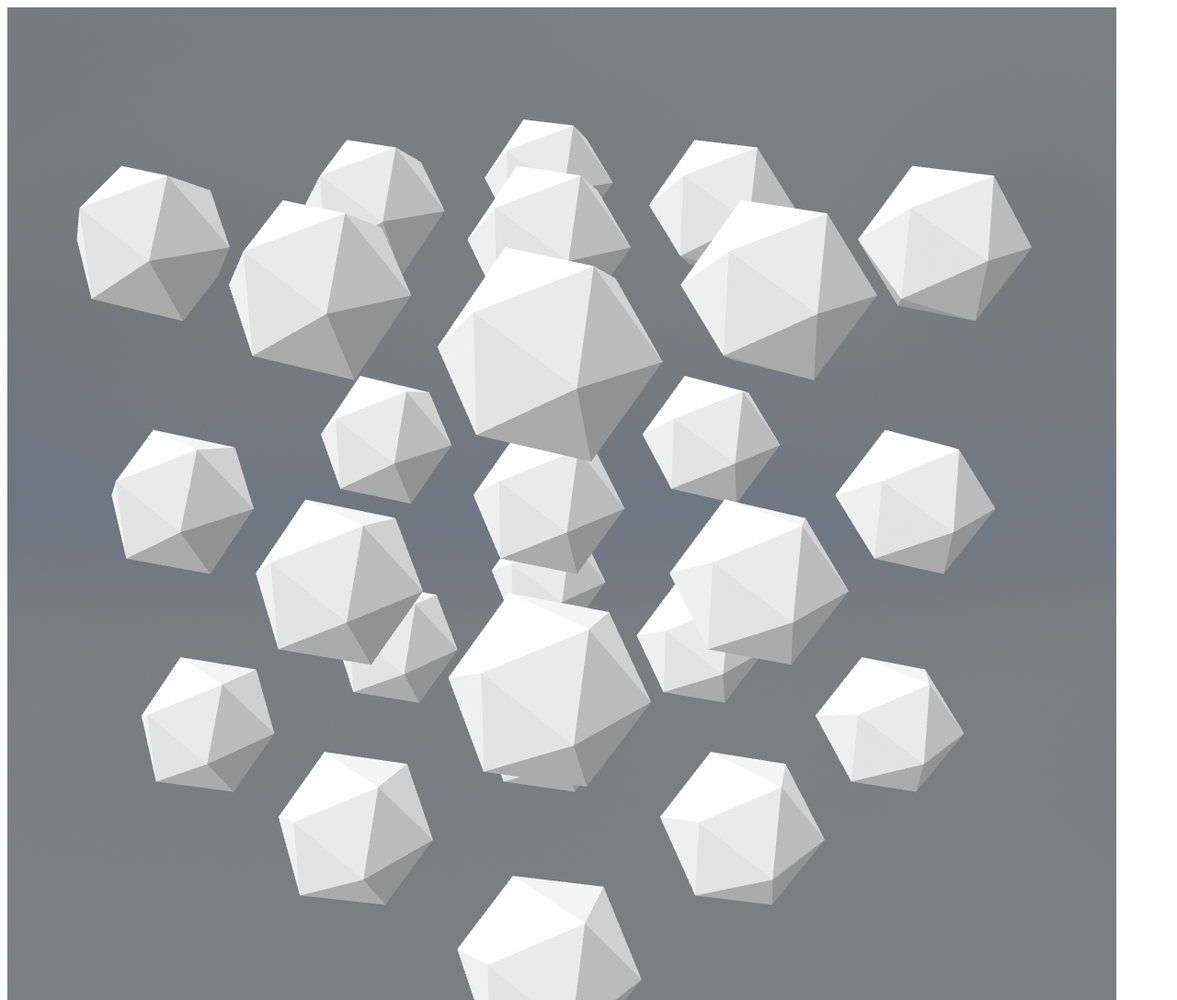
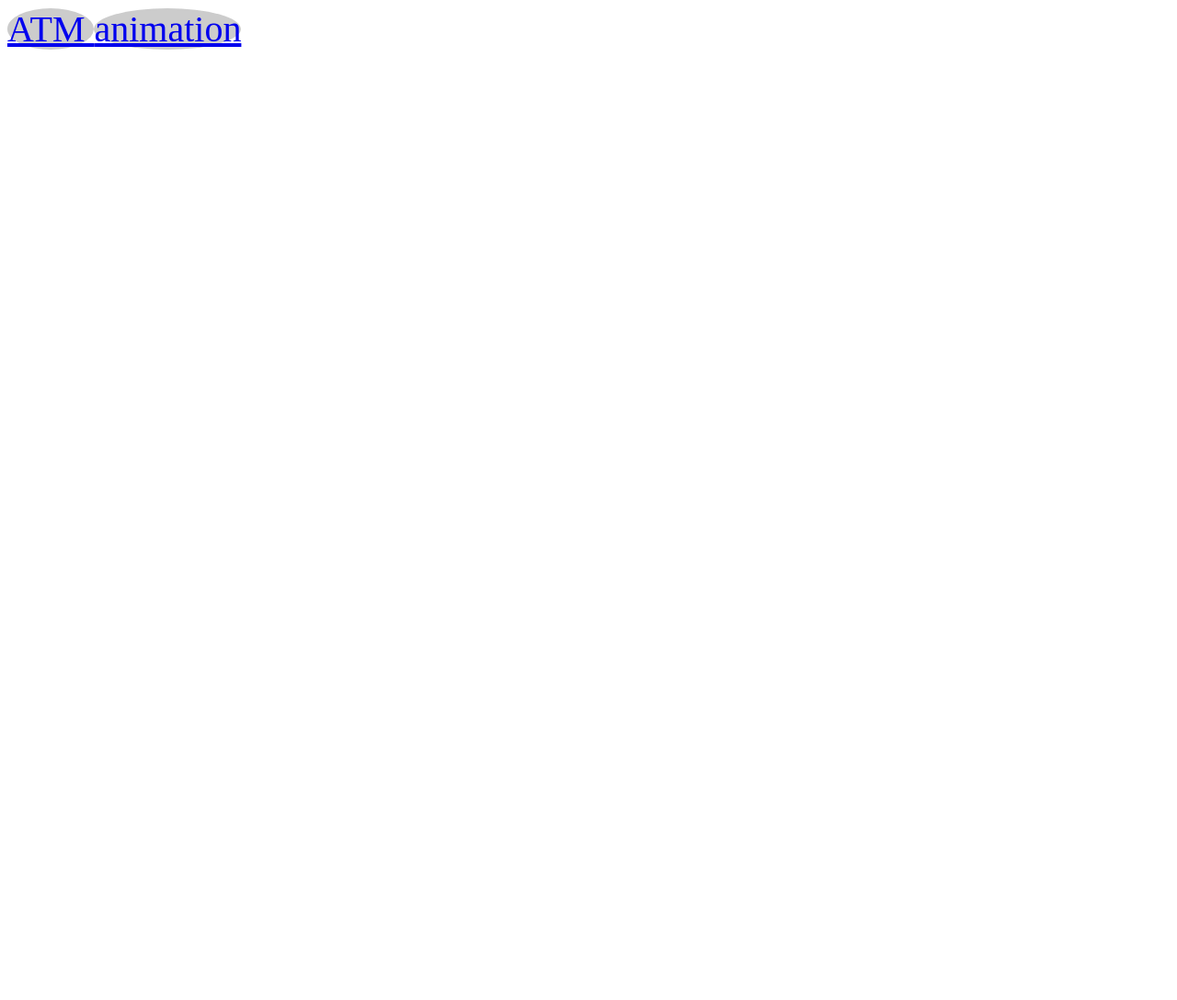
Before and after one commit to onomuta/usdz_test, a plain HTML site: page index.html in a window 1280 px wide. Shown: the top 1088 px of the page at 92% size. After the commit the page ends 800 px from the top, so only its background shows below. Drawn offline with Linux system fonts and the light colour scheme.

Commit message:
Update index.html

```diff
--- a/index.html
+++ b/index.html
@@ -1,8 +1,8 @@
-<a rel="ar" href="sample2.usdz" style="max-width:100%">
-    <img src="thumbnail.png">
+<a rel="ar" href="sample3.usdz" style="width:100%; background:#ccc; border-radius:50%; font-size:40px; text-align:center">
+    ATM
 </a>
 
 
-<a rel="ar" href="sample.usdz" style="max-width:100%">
-    <img src="thumbnail.png">
+<a rel="ar" href="sampl2.usdz" style="width:100%; background:#ccc; border-radius:50%; font-size:40px; text-align:center">
+    animation
 </a>
```
